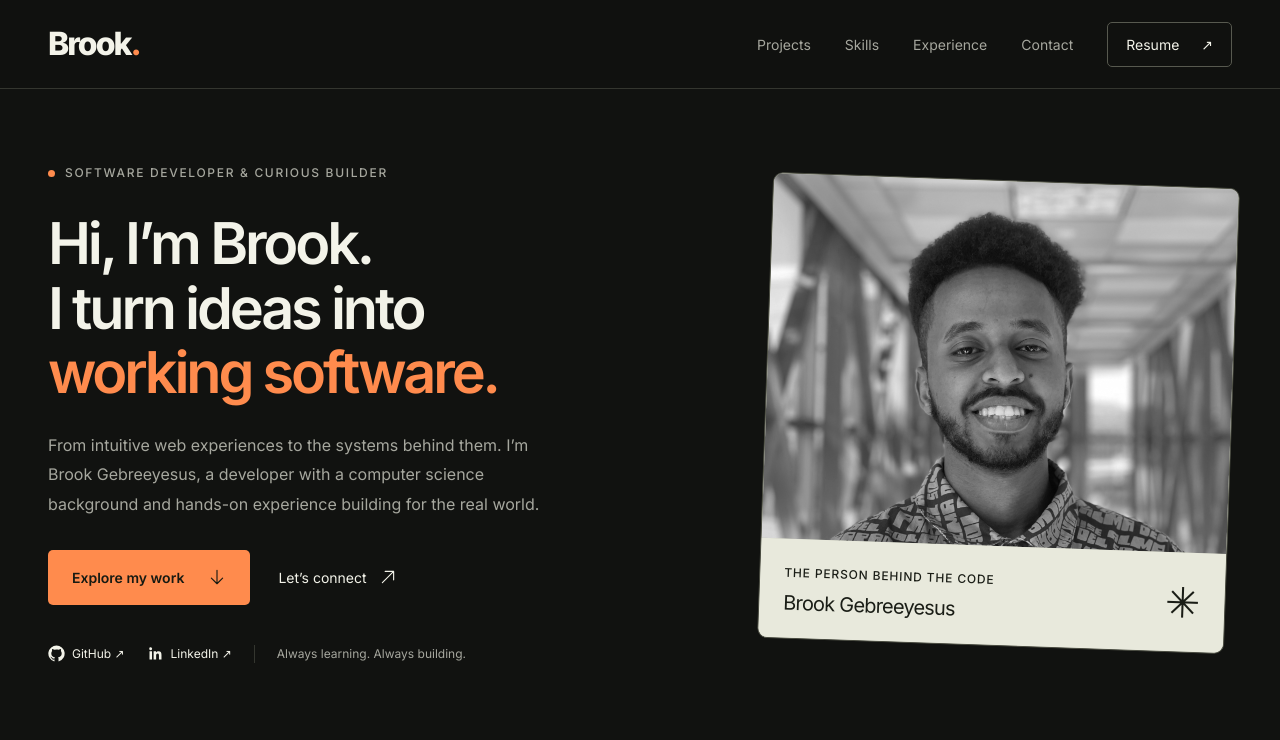
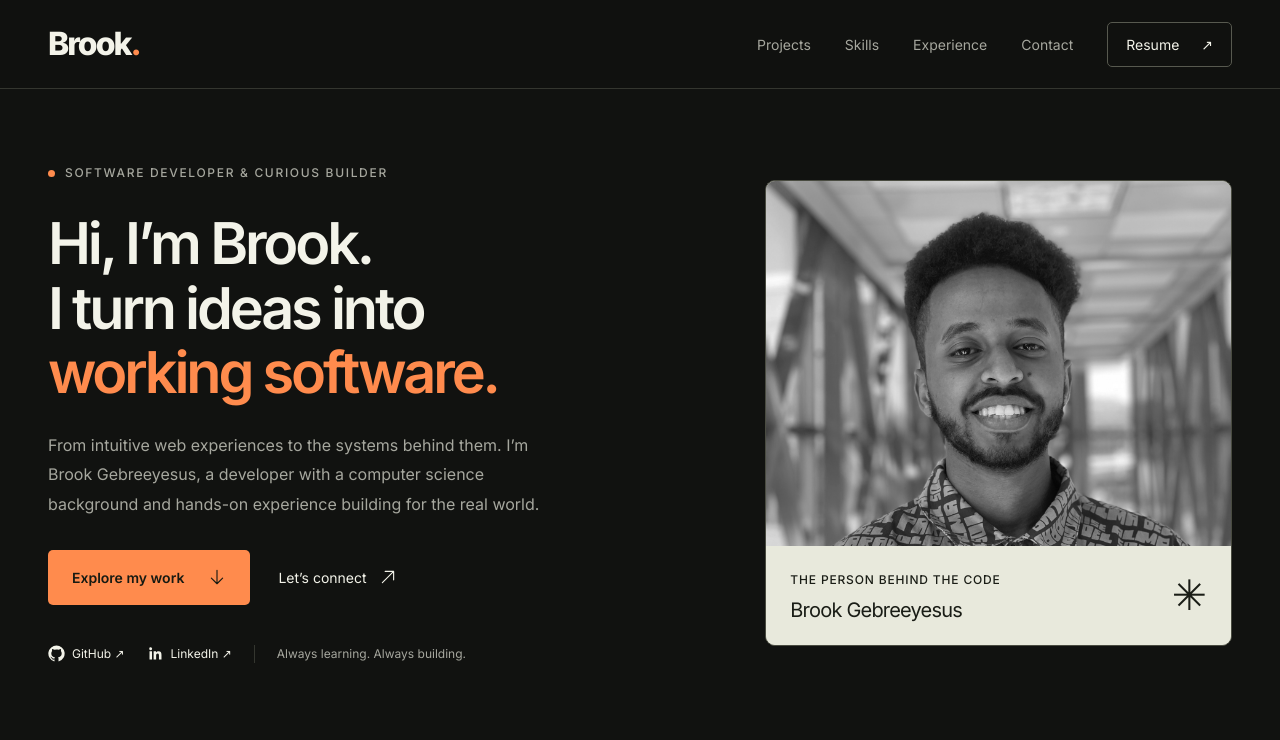
Before and after one commit to BrookMulu/Personal-Portfolio, a Next.js app: page / in a window 1280 px wide. Shown: the top 740 px of the page. Built offline with nearby package versions, Linux system fonts and the light colour scheme.

Commit message:
Add coordinated page reveal animations

```diff
--- a/app/src/components/Email.jsx
+++ b/app/src/components/Email.jsx
@@ -2,12 +2,20 @@
 import { useRef, useState } from 'react';
 import emailjs from '@emailjs/browser';
 import { ArrowUpRightIcon, EnvelopeIcon, PhoneIcon } from '@heroicons/react/24/outline';
+import { motion, useReducedMotion } from 'framer-motion';
 import { GitHubIcon, LinkedInIcon } from './SocialIcons';
 
 export default function Email() {
   const form = useRef(null);
   const sending = useRef(false);
   const [status, setStatus] = useState('idle');
+  const reduceMotion = useReducedMotion();
+  const pop = delay => ({
+    initial: { y: reduceMotion ? 0 : 34, scale: reduceMotion ? 1 : .985 },
+    whileInView: { y: 0, scale: 1 },
+    viewport: { once: true, amount: .2 },
+    transition: { type: 'spring', stiffness: 230, damping: 14, delay: reduceMotion ? 0 : delay },
+  });
   async function sendEmail(event) {
     event.preventDefault();
     if (sending.current) return;
@@ -23,14 +31,14 @@ export default function Email() {
       sending.current = false;
     }
   }
-  return <section id="contact" className="contact-section" aria-labelledby="contact-title">
-    <div className="contact-copy"><span className="eyebrow section-kicker">04 / SAY HELLO</span><h2 id="contact-title">Good things start<br />with a <span className="accent">conversation.</span></h2><p>Have a project in mind, an opportunity to share, or just want to connect? I’d love to hear from you.</p><div className="contact-links" aria-label="Contact links"><a href="mailto:brook.mgeb@gmail.com"><EnvelopeIcon /><span>Email<small>brook.mgeb@gmail.com</small></span></a><a href="tel:+12062589848"><PhoneIcon /><span>Phone<small>+1 (206) 258-9848</small></span></a><a href="https://github.com/BrookMulu" target="_blank" rel="noreferrer"><GitHubIcon /><span>GitHub<small>View profile ↗</small></span></a><a href="https://linkedin.com/in/brook-gebreeyesus" target="_blank" rel="noreferrer"><LinkedInIcon /><span>LinkedIn<small>Let’s connect ↗</small></span></a></div></div>
-    <form ref={form} className="contact-form" onSubmit={sendEmail} aria-busy={status === 'sending'}>
+  return <motion.section id="contact" className="contact-section" aria-labelledby="contact-title" initial={{ y: reduceMotion ? 0 : 44 }} whileInView={{ y: 0 }} viewport={{ once: true, amount: .12 }} transition={{ type: 'spring', stiffness: 230, damping: 14 }}>
+    <motion.div className="contact-copy" {...pop(0)}><span className="eyebrow section-kicker">04 / SAY HELLO</span><h2 id="contact-title">Good things start<br />with a <span className="accent">conversation.</span></h2><p>Have a project in mind, an opportunity to share, or just want to connect? I’d love to hear from you.</p><motion.div className="contact-links" aria-label="Contact links" {...pop(.12)}><a href="mailto:brook.mgeb@gmail.com"><EnvelopeIcon /><span>Email<small>brook.mgeb@gmail.com</small></span></a><a href="tel:+12062589848"><PhoneIcon /><span>Phone<small>+1 (206) 258-9848</small></span></a><a href="https://github.com/BrookMulu" target="_blank" rel="noreferrer"><GitHubIcon /><span>GitHub<small>View profile ↗</small></span></a><a href="https://linkedin.com/in/brook-gebreeyesus" target="_blank" rel="noreferrer"><LinkedInIcon /><span>LinkedIn<small>Let’s connect ↗</small></span></a></motion.div></motion.div>
+    <motion.form ref={form} className="contact-form" onSubmit={sendEmail} aria-busy={status === 'sending'} {...pop(.08)}>
       <div className="form-field"><label htmlFor="email">Your email</label><input name="email" id="email" type="email" autoComplete="email" placeholder="you@example.com" required disabled={status === 'sending'} /></div>
       <div className="form-field"><label htmlFor="subject">What’s on your mind?</label><input name="subject" id="subject" type="text" placeholder="A project, an opportunity, a hello…" required disabled={status === 'sending'} /></div>
       <div className="form-field"><label htmlFor="message">Your message</label><textarea name="message" id="message" placeholder="Tell me a little about it…" required disabled={status === 'sending'} /></div>
       <button className="button button-primary" type="submit" disabled={status === 'sending'}>{status === 'sending' ? 'Sending…' : 'Send message'}<ArrowUpRightIcon /></button>
       <p className="form-status" role="status" aria-live="polite">{status === 'success' ? 'Thanks for reaching out! Your message has been sent.' : status === 'error' ? 'Your message couldn’t be sent. Please try again, or connect with me on LinkedIn.' : ''}</p>
-    </form>
-  </section>;
+    </motion.form>
+  </motion.section>;
 }
--- a/app/src/components/Expierence.jsx
+++ b/app/src/components/Expierence.jsx
@@ -1,3 +1,6 @@
+"use client";
+import { motion, useReducedMotion } from 'framer-motion';
+
 const experience = [
   { role: 'Application Developer Intern · Full Stack Development', company: 'Eide Bailly LLP', date: 'Jan 2024 — Aug 2024', location: 'Fargo, ND', description: 'Built an internal hardware-selection and IT-fulfillment application with Angular, TypeScript, C#/.NET, JWT authentication, and Microsoft SQL Server, improving process efficiency by 40%. Migrated legacy .NET 4 and .NET 6 applications to .NET 8, improving performance by 25%. Supported collaborative development and automated releases with Git, GitHub, CI/CD pipelines, and Microsoft Azure.' },
   { role: 'Application Developer Co-op', company: 'Doosan Digital Innovation America, LLC', date: 'May 2023 — Dec 2023', location: 'West Fargo, ND', description: 'Developed application enhancements and integrations with Angular, TypeScript, C#/.NET, JWT authentication, and Oracle SQL, including real-time reporting and access controls. Configured, integrated, and optimized Apriso MES manufacturing workflows, contributing to a 40% improvement in process efficiency. Collaborated through GitHub, Jira, and Confluence within Agile and Secure SDLC processes.' },
@@ -9,8 +12,10 @@ const experience = [
 ];
 
 export default function Experience() {
+  const reduceMotion = useReducedMotion();
+  const pop = { initial: { y: reduceMotion ? 0 : 52, scale: reduceMotion ? 1 : .99 }, whileInView: { y: 0, scale: 1 }, viewport: { once: true, amount: .18 }, transition: { type: 'spring', stiffness: 260, damping: 13 } };
   return <section id="experience" className="section" aria-labelledby="experience-title">
     <div className="section-heading"><div><span className="eyebrow section-kicker">03 / ALONG THE WAY</span><h2 id="experience-title">Experience that shapes my work<span className="accent">.</span></h2></div></div>
-    <ol className="experience-list">{experience.map(item => <li className="experience-row" key={item.role}><div className="experience-date">{item.date}<span>{item.location}</span></div><div><h3>{item.role}</h3>{item.link ? <a className="experience-company" href={item.link} target="_blank" rel="noreferrer">{item.company} ↗</a> : <span className="experience-company">{item.company}</span>}<p>{item.description}</p></div></li>)}</ol>
+    <ol className="experience-list">{experience.map(item => <motion.li className="experience-row" key={item.role} {...pop}><div className="experience-date">{item.date}<span>{item.location}</span></div><div><h3>{item.role}</h3>{item.link ? <a className="experience-company" href={item.link} target="_blank" rel="noreferrer">{item.company} ↗</a> : <span className="experience-company">{item.company}</span>}<p>{item.description}</p></div></motion.li>)}</ol>
   </section>;
 }
--- a/app/src/components/Footer.jsx
+++ b/app/src/components/Footer.jsx
@@ -1,3 +1,7 @@
+"use client";
+import { motion, useReducedMotion } from 'framer-motion';
+
 export default function Footer() {
-  return <footer className="site-footer"><div className="footer-inner"><a className="wordmark" href="#home" aria-label="Brook, back to top">Brook<span>.</span></a><p>© {new Date().getFullYear()} Brook Gebreeyesus. Built with curiosity.</p><a href="#home">Back to top ↑</a></div></footer>;
+  const reduceMotion = useReducedMotion();
+  return <motion.footer className="site-footer" initial={{ y: reduceMotion ? 0 : 34, scale: reduceMotion ? 1 : .99 }} whileInView={{ y: 0, scale: 1 }} viewport={{ once: true, amount: .45 }} transition={{ type: 'spring', stiffness: 220, damping: 16 }}><div className="footer-inner"><a className="wordmark" href="#home" aria-label="Brook, back to top">Brook<span>.</span></a><p>© {new Date().getFullYear()} Brook Gebreeyesus. Built with curiosity.</p><a href="#home">Back to top ↑</a></div></motion.footer>;
 }
--- a/app/src/components/HeaderSection.jsx
+++ b/app/src/components/HeaderSection.jsx
@@ -1,5 +1,7 @@
+"use client";
 import Image from 'next/image';
 import { ArrowDownIcon, ArrowUpRightIcon, CodeBracketIcon, CircleStackIcon, Squares2X2Icon } from '@heroicons/react/24/outline';
+import { motion, useReducedMotion } from 'framer-motion';
 import { GitHubIcon, LinkedInIcon } from './SocialIcons';
 const capabilities = [
   { title: 'Frontend', text: 'Thoughtful interfaces. Fluid interactions. Built for the people using them.', icon: CodeBracketIcon },
@@ -7,20 +9,40 @@ const capabilities = [
   { title: 'Full stack', text: 'Bringing it all together, from the first interaction to the last API call.', icon: Squares2X2Icon },
 ];
 export default function HeaderSection() {
-  return <header className="hero">
+  const reduceMotion = useReducedMotion();
+  const container = {
+    hidden: {},
+    visible: { transition: { delayChildren: .12, staggerChildren: 0 } },
+  };
+  const item = {
+    hidden: { opacity: 0, y: reduceMotion ? 0 : 22 },
+    visible: { opacity: 1, y: 0, transition: { duration: reduceMotion ? 0 : .55, ease: [0.22, 1, 0.36, 1] } },
+  };
+  const capabilitiesContainer = {
+    hidden: { opacity: 0 },
+    visible: {
+      opacity: 1,
+      transition: {
+        duration: reduceMotion ? 0 : .45,
+        staggerChildren: 0,
+      },
+    },
+  };
+
+  return <motion.header className="hero" variants={container} initial="hidden" animate="visible">
     <div className="hero-grid">
       <div className="hero-copy">
-        <p className="eyebrow"><span className="status-dot" /> SOFTWARE DEVELOPER & CURIOUS BUILDER</p>
-        <h1>Hi, I’m Brook.<br />I turn ideas into<br /><span className="accent">working software.</span></h1>
-        <p className="hero-description">From intuitive web experiences to the systems behind them. I’m Brook Gebreeyesus, a developer with a computer science background and hands-on experience building for the real world.</p>
-        <div className="hero-actions"><a className="button button-primary" href="#projects">Explore my work <ArrowDownIcon /></a><a className="text-link" href="#contact">Let’s connect <ArrowUpRightIcon /></a></div>
-        <div className="hero-socials"><a href="https://github.com/BrookMulu" target="_blank" rel="noreferrer"><GitHubIcon />GitHub ↗</a><a href="https://linkedin.com/in/brook-gebreeyesus" target="_blank" rel="noreferrer"><LinkedInIcon />LinkedIn ↗</a><span>Always learning. Always building.</span></div>
+        <motion.p className="eyebrow" variants={item}><span className="status-dot" /> SOFTWARE DEVELOPER & CURIOUS BUILDER</motion.p>
+        <motion.h1 variants={item}>Hi, I’m Brook.<br />I turn ideas into<br /><span className="accent">working software.</span></motion.h1>
+        <motion.p className="hero-description" variants={item}>From intuitive web experiences to the systems behind them. I’m Brook Gebreeyesus, a developer with a computer science background and hands-on experience building for the real world.</motion.p>
+        <motion.div className="hero-actions" variants={item}><a className="button button-primary" href="#projects">Explore my work <ArrowDownIcon /></a><a className="text-link" href="#contact">Let’s connect <ArrowUpRightIcon /></a></motion.div>
+        <motion.div className="hero-socials" variants={item}><a href="https://github.com/BrookMulu" target="_blank" rel="noreferrer"><GitHubIcon />GitHub ↗</a><a href="https://linkedin.com/in/brook-gebreeyesus" target="_blank" rel="noreferrer"><LinkedInIcon />LinkedIn ↗</a><span>Always learning. Always building.</span></motion.div>
       </div>
-      <figure className="portrait-card">
+      <motion.figure className="portrait-card" variants={item}>
         <div className="portrait-image"><Image src="/images/brook_upper.jpeg" alt="Brook Gebreeyesus smiling" fill priority sizes="(max-width: 700px) 90vw, 38vw" /></div>
         <div className="portrait-caption"><div><span className="eyebrow">THE PERSON BEHIND THE CODE</span><p>Brook Gebreeyesus</p></div><span className="portrait-symbol" aria-hidden="true">✳</span></div>
-      </figure>
+      </motion.figure>
     </div>
-    <div className="capabilities">{capabilities.map(({ title, text, icon: Icon }, index) => <div className="capability" key={title}><div className="capability-top"><Icon /><span>0{index + 1}</span></div><h2>{title}</h2><p>{text}</p></div>)}</div>
-  </header>;
+    <motion.div className="capabilities" variants={capabilitiesContainer}>{capabilities.map(({ title, text, icon: Icon }, index) => <motion.div className="capability" variants={item} key={title}><div className="capability-top"><Icon /><span>0{index + 1}</span></div><h2>{title}</h2><p>{text}</p></motion.div>)}</motion.div>
+  </motion.header>;
 }
--- a/app/src/components/NavBar.jsx
+++ b/app/src/components/NavBar.jsx
@@ -1,10 +1,12 @@
 "use client";
 import { useEffect, useRef, useState } from 'react';
+import { motion, useReducedMotion } from 'framer-motion';
 const links = [['Projects', '#projects'], ['Skills', '#skills'], ['Experience', '#experience'], ['Contact', '#contact']];
 export default function NavBar() {
   const [open, setOpen] = useState(false);
   const [resumeOpen, setResumeOpen] = useState(false);
   const resumeButton = useRef(null);
+  const reduceMotion = useReducedMotion();
 
   useEffect(() => {
     if (!resumeOpen) return;
@@ -33,14 +35,14 @@ export default function NavBar() {
   }
 
   return <>
-    <nav className="site-nav" aria-label="Main navigation"><div className="nav-inner">
+    <motion.nav className="site-nav" aria-label="Main navigation" initial={{ opacity: 0, y: reduceMotion ? 0 : 22 }} animate={{ opacity: 1, y: 0 }} transition={{ duration: reduceMotion ? 0 : .55, delay: reduceMotion ? 0 : .12, ease: [0.22, 1, 0.36, 1] }}><div className="nav-inner">
       <a className="wordmark" href="#home" aria-label="Brook, home" onClick={() => setOpen(false)}>Brook<span>.</span></a>
       <button className="menu-toggle" aria-expanded={open} aria-controls="navigation-links" onClick={() => setOpen(!open)}>{open ? 'Close −' : 'Menu +'}</button>
       <div id="navigation-links" className={`nav-links ${open ? 'is-open' : ''}`}>
         {links.map(([label, href]) => <a key={href} href={href} onClick={() => setOpen(false)}>{label}</a>)}
         <button ref={resumeButton} className="nav-resume" type="button" aria-haspopup="dialog" aria-expanded={resumeOpen} onClick={showResume}>Resume <span aria-hidden="true">↗</span></button>
       </div>
-    </div></nav>
+    </div></motion.nav>
     {resumeOpen && <div className="resume-layer">
       <button className="resume-backdrop" type="button" aria-label="Close resume preview" onClick={hideResume} />
       <aside className="resume-drawer" role="dialog" aria-modal="true" aria-labelledby="resume-title">
--- a/app/src/components/Project.jsx
+++ b/app/src/components/Project.jsx
@@ -1,15 +1,18 @@
+"use client";
 import Image from 'next/image';
+import { motion, useReducedMotion } from 'framer-motion';
 import { GitHubIcon } from './SocialIcons';
 
 export default function Project({ title, category, description, tags, src, linkUrl, sourceLinks = [] }) {
+  const reduceMotion = useReducedMotion();
   const external = linkUrl.startsWith('https://');
   const linkProps = external ? { target: '_blank', rel: 'noopener noreferrer' } : {};
-  return <article className="project-card">
+  return <motion.article className="project-card" initial={{ y: reduceMotion ? 0 : 38, scale: reduceMotion ? 1 : .985 }} whileInView={{ y: 0, scale: 1 }} viewport={{ once: true, amount: .18 }} transition={{ type: 'spring', stiffness: 240, damping: 14 }}>
     <a className="project-visual" href={linkUrl} {...linkProps} aria-label={`View ${title}${external ? ' (opens in a new tab)' : ''}`}>
       <span className="project-screenshot"><Image src={src} alt={`${title} project screenshot`} fill unoptimized sizes="(max-width: 700px) 90vw, 50vw" /></span>
       <span className="project-arrow" aria-hidden="true">↗</span>
     </a>
     <div className="project-info"><div className="project-meta">{category}</div><h3><a href={linkUrl} {...linkProps}>{title}</a></h3><p>{description}</p><ul className="tags" aria-label="Technologies">{tags.map(tag => <li key={tag}>{tag}</li>)}</ul></div>
     {sourceLinks.length > 0 && <div className="project-source-links">{sourceLinks.map(link => <a className="text-link" key={link.href} href={link.href} target="_blank" rel="noopener noreferrer" aria-label={`${title}: ${link.label} (opens in a new tab)`}><GitHubIcon />{link.label} <span aria-hidden="true">↗</span></a>)}</div>}
-  </article>;
+  </motion.article>;
 }
--- /dev/null
+++ b/app/src/components/ScrollReveal.jsx
@@ -0,0 +1,14 @@
+"use client";
+
+import { useRef } from 'react';
+import { useInView, useReducedMotion } from 'framer-motion';
+
+export default function ScrollReveal({ children }) {
+  const ref = useRef(null);
+  const reduceMotion = useReducedMotion();
+  const inView = useInView(ref, { once: true, amount: .08 });
+
+  return <div ref={ref} className={`scroll-reveal ${inView || reduceMotion ? 'is-visible' : ''}`}>
+    {children}
+  </div>;
+}
--- a/app/src/components/Skills.jsx
+++ b/app/src/components/Skills.jsx
@@ -1,4 +1,6 @@
+"use client";
 import Image from 'next/image';
+import { motion, useReducedMotion } from 'framer-motion';
 
 const groups = [
   ['Frontend', [['HTML', 'html5'], ['CSS', 'css3'], ['React', 'react'], ['Next.js', 'nextjs'], ['Angular', 'angular'], ['Tailwind CSS', 'tailwindcss'], ['Material UI', 'materialui']]],
@@ -9,10 +11,12 @@ const groups = [
 ];
 
 export default function Skills() {
+  const reduceMotion = useReducedMotion();
+  const pop = { initial: { y: reduceMotion ? 0 : 38, scale: reduceMotion ? 1 : .985 }, whileInView: { y: 0, scale: 1 }, viewport: { once: true, amount: .15 }, transition: { type: 'spring', stiffness: 240, damping: 14 } };
   return <section id="skills" className="section" aria-labelledby="skills-title">
     <div className="section-heading"><div><span className="eyebrow section-kicker">02 / MY TOOLKIT</span><h2 id="skills-title">The tools behind the work<span className="accent">.</span></h2></div></div>
     <div className="skills-layout"><p className="skills-intro"><strong>From interface to infrastructure.</strong><br />The languages, frameworks, databases, and development tools I’ve worked with across web applications, mobile projects, and professional experience.</p>
-      <div className="skill-groups">{groups.map(([title, skills]) => <div className="skill-group" key={title}><h3>{title}</h3><ul className="skill-list">{skills.map(([name, icon]) => <li className="skill-chip" key={name}><span className="skill-icon"><Image src={`/images/tools/${icon}.svg`} alt="" width={32} height={32} unoptimized loading="eager" /></span><span>{name}</span></li>)}</ul></div>)}</div>
+      <div className="skill-groups">{groups.map(([title, skills]) => <motion.div className="skill-group" key={title} {...pop}><h3>{title}</h3><ul className="skill-list">{skills.map(([name, icon]) => <li className="skill-chip" key={name}><span className="skill-icon"><Image src={`/images/tools/${icon}.svg`} alt="" width={32} height={32} unoptimized loading="eager" /></span><span>{name}</span></li>)}</ul></motion.div>)}</div>
     </div>
   </section>;
 }
```
Also changed, not shown: app/globals.css (+13 -0 lines), app/page.js (+5 -4 lines).
